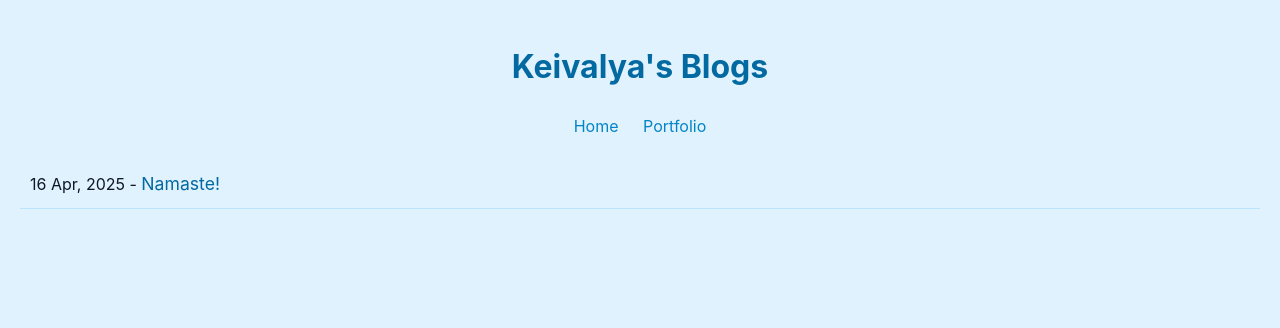
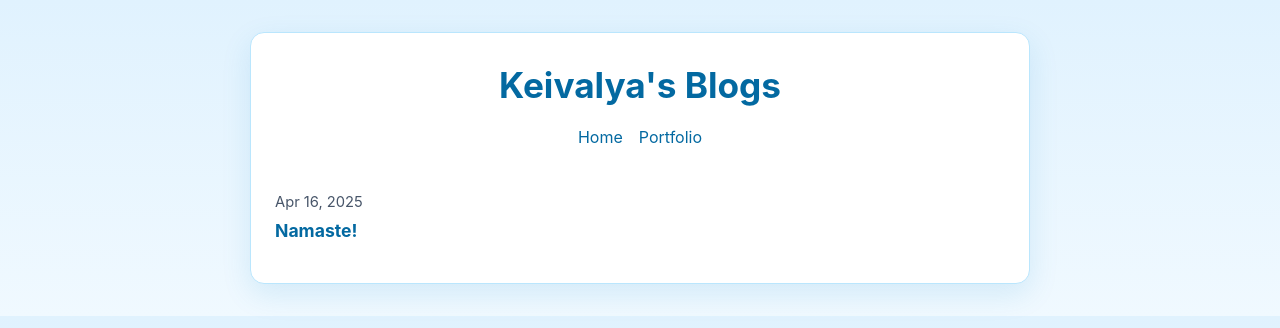
Before and after one commit to keivalya/blogs, a plain HTML site: page index.html in a window 1280 px wide. Drawn offline with Linux system fonts and the light colour scheme.

Commit message:
refactor code

```diff
--- a/index.html
+++ b/index.html
@@ -1,27 +1,35 @@
 <!DOCTYPE html>
 <html lang="en">
-
 <head>
     <meta charset="UTF-8">
     <meta name="viewport" content="width=device-width, initial-scale=1.0">
-    <title>Blog</title>
+    <title>Keivalya's Blogs</title>
     <link rel="icon" href="favicon.ico" type="image/x-icon">
-    <meta name="description" content="Keivalya's blog on AI, ML, and more.">
+    <meta name="description" content="Keivalya's blog on AI, ML, robotics, and software engineering.">
     <link rel="stylesheet" href="styles.css">
 </head>
+<body>
+    <div class="page-shell">
+        <header class="site-header">
+            <h1>Keivalya's Blogs</h1>
+            <nav aria-label="Primary navigation" class="site-nav">
+                <a href="index.html" aria-current="page">Home</a>
+                <a href="https://www.keivalya.com/" target="_blank" rel="noopener noreferrer">Portfolio</a>
+            </nav>
+        </header>
 
-<body>
-    <header>
-        <h1>Keivalya's Blogs</h1>
-        <nav>
-            <a href="index.html">Home</a>
-            <a href="https://www.keivalya.com/">Portfolio</a>
-        </nav>
-    </header>
-    <section class="post-list">
-        <div><span>16 Apr, 2025</span> - <a href="pages/namaste.html">Namaste!</a></div>
-    </section>
-    <script src="scripts.js"></script>
+        <main>
+            <section class="post-list" aria-label="Blog posts">
+                <ul>
+                    <li class="post-item">
+                        <article>
+                            <time datetime="2025-04-16">Apr 16, 2025</time>
+                            <h2><a href="pages/namaste.html">Namaste!</a></h2>
+                        </article>
+                    </li>
+                </ul>
+            </section>
+        </main>
+    </div>
 </body>
-
 </html>
--- a/styles.css
+++ b/styles.css
@@ -1,66 +1,119 @@
-body {
-    font-family: 'Inter', sans-serif;
-    background-color: #e0f2fe; /* Light blue */
-    color: #0f172a;
-    margin: 0;
-    padding: 20px;
-    line-height: 1.6;
+:root {
+    --bg: #e0f2fe;
+    --surface: #ffffff;
+    --text: #0f172a;
+    --muted-text: #475569;
+    --primary: #0369a1;
+    --primary-strong: #075985;
+    --border: #bae6fd;
+    --shadow: 0 10px 30px rgba(2, 132, 199, 0.12);
+}
+
+* {
     box-sizing: border-box;
 }
 
-header {
+body {
+    margin: 0;
+    font-family: "Inter", sans-serif;
+    line-height: 1.6;
+    color: var(--text);
+    background: linear-gradient(180deg, var(--bg), #f0f9ff);
+}
+
+.page-shell {
+    width: min(780px, calc(100% - 2rem));
+    margin: 2rem auto;
+    padding: 1.5rem;
+    background-color: var(--surface);
+    border: 1px solid var(--border);
+    border-radius: 14px;
+    box-shadow: var(--shadow);
+}
+
+.site-header {
     text-align: center;
-    margin-bottom: 20px;
+    margin-bottom: 1.5rem;
+}
+
+h1,
+h2 {
+    color: var(--primary);
+    margin: 0;
 }
 
 h1 {
-    color: #0369a1;
-    font-size: 2rem;
+    font-size: clamp(1.8rem, 3vw, 2.2rem);
 }
 
-nav a {
-    color: #0284c7;
-    margin: 0 10px;
-    text-decoration: none;
-    transition: color 0.3s;
-    font-size: 1rem;
+.site-nav {
+    margin-top: 0.75rem;
+    display: flex;
+    justify-content: center;
+    gap: 1rem;
 }
 
-nav a:hover {
-    color: #0ea5e9;
+a {
+    color: var(--primary);
+    text-decoration: none;
+    transition: color 0.2s ease;
 }
 
-.post-list div {
-    margin: 15px 0;
-    padding: 10px;
-    border-bottom: 1px solid #bae6fd;
+a:hover {
+    color: var(--primary-strong);
 }
 
-.post-list a {
-    color: #0369a1;
-    text-decoration: none;
+a:focus-visible {
+    outline: 3px solid #38bdf8;
+    outline-offset: 2px;
+    border-radius: 4px;
+}
+
+.post-list ul {
+    margin: 0;
+    padding: 0;
+    list-style: none;
+}
+
+.post-item {
+    border-bottom: 1px solid var(--border);
+    padding: 0.85rem 0;
+}
+
+.post-item:last-child {
+    border-bottom: 0;
+}
+
+time {
+    color: var(--muted-text);
+    font-size: 0.92rem;
+}
+
+.post-item h2 {
+    margin-top: 0.2rem;
     font-size: 1.1rem;
 }
 
-.post-list a:hover {
-    color: #075985;
+.post-content {
+    margin-top: 1rem;
+}
+
+.back-link {
+    display: inline-block;
+    margin-top: 1rem;
 }
 
 @media (max-width: 600px) {
-    h1 {
-        font-size: 1.5rem;
+    .page-shell {
+        width: calc(100% - 1rem);
+        margin: 0.5rem auto;
+        padding: 1rem;
+        border-radius: 10px;
     }
 
-    nav a {
-        display: block;
-        margin: 5px 0;
-    }
-
-    .post-list div {
-        font-size: 0.95rem;
-    }
-
-    body {
-        padding: 10px;
+    .site-nav {
+        flex-direction: column;
+        align-items: center;
+        gap: 0.4rem;
     }
 }
```
Also changed, not shown: pages/namaste.html (+19 -6 lines), pages/vla.html (+18 -6 lines).
